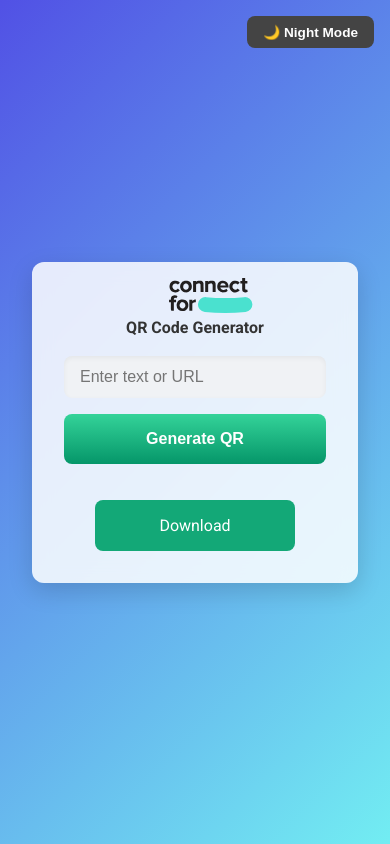
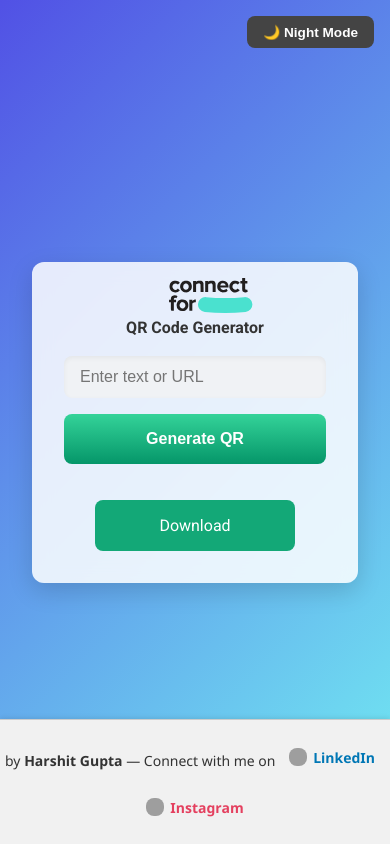
Before and after one commit to gharshit2502/QR-Genrator-CF, a plain HTML site: page index.html in a window 390 px wide. Drawn offline with Linux system fonts and the light colour scheme; grey boxes are pictures that could not be loaded.

Commit message:
Adds a footer with social media links and styling
Introduces a fixed footer to the HTML layout, enhancing user connectivity by including links to LinkedIn and Instagram.

Applies corresponding CSS styles for the footer, ensuring responsive design and improved visual presentation.

Improves overall user experience by providing easy access to social media profiles.

```diff
--- a/index.css
+++ b/index.css
@@ -203,3 +203,70 @@ body.night #mode-toggle {
 #qr-form button {
   padding: 1rem 2rem;
 }
+footer {
+  position: fixed;
+  bottom: 0;
+  left: 0;
+  width: 100%;
+  padding: 12px 0;
+  background-color: #f1f1f1;
+  color: #333;
+  border-top: 1px solid #ccc;
+  font-family: 'Segoe UI', sans-serif;
+  font-size: 14px;
+  text-align: center;
+  box-shadow: 0 -1px 5px rgba(0, 0, 0, 0.1);
+  z-index: 1000;
+}
+
+footer a {
+  font-weight: bold;
+  text-decoration: none;
+  display: inline-flex;
+  align-items: center;
+  gap: 6px;
+  margin: 0 10px;
+}
+
+footer a.linkedin {
+  color: #0077B5;
+}
+
+footer a.instagram {
+  color: #E4405F;
+}
+
+footer img {
+  width: 18px;
+  height: 18px;
+}
+
+/* Container for message and links */
+.footer-container {
+  text-align: center;
+  padding: 10px;
+}
+
+/* Message line: force no wrapping */
+.footer-message {
+  white-space: nowrap;
+  margin-bottom: 8px;
+  font-size: 14px;
+}
+
+/* Social links container - inline links */
+.social-links {
+  display: flex;
+  justify-content: center;
+  gap: 15px;
+}
+
+/* On wider screens, all can be inline if needed */
+@media (min-width: 481px) {
+  .footer-message {
+    white-space: normal;
+  }
+  .social-links {
+    justify-content: flex-start;
+  }
+}
--- a/index.html
+++ b/index.html
@@ -34,5 +34,15 @@
   <script src="https://cdn.jsdelivr.net/npm/qrcodejs@1.0.0/qrcode.min.js"></script>
 
   <script src="index.js"></script>
+  <footer>
+    by <strong>Harshit Gupta</strong> — Connect with me on
+    <a href="https://www.linkedin.com/in/harshitgupta2510/" target="_blank" class="linkedin">
+      <img src="https://cdn-icons-png.flaticon.com/512/174/174857.png" alt="LinkedIn" /> LinkedIn
+    </a>
+
+    <a href="https://www.instagram.com/acha_harshit/" target="_blank" class="instagram">
+      <img src="https://cdn-icons-png.flaticon.com/512/2111/2111463.png" alt="Instagram" /> Instagram
+    </a>
+  </footer>
 </body>
 </html>
```
